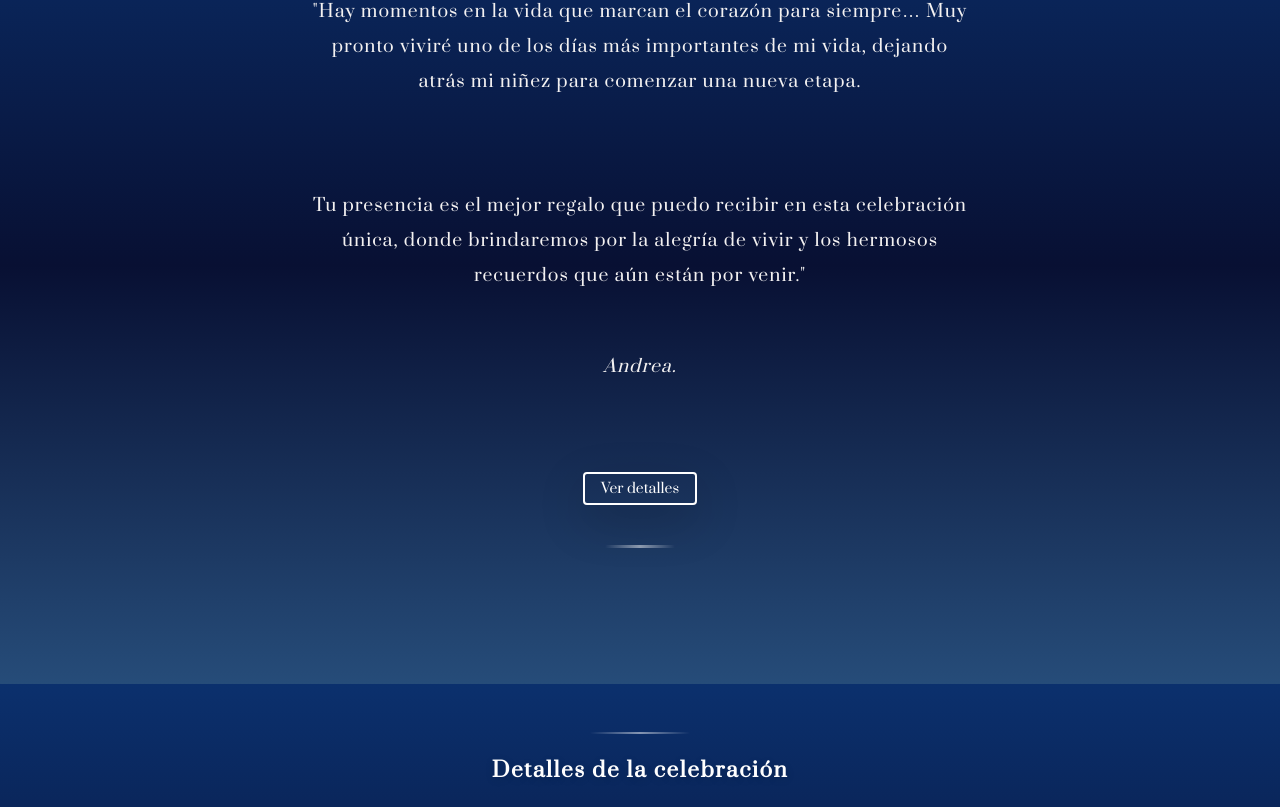
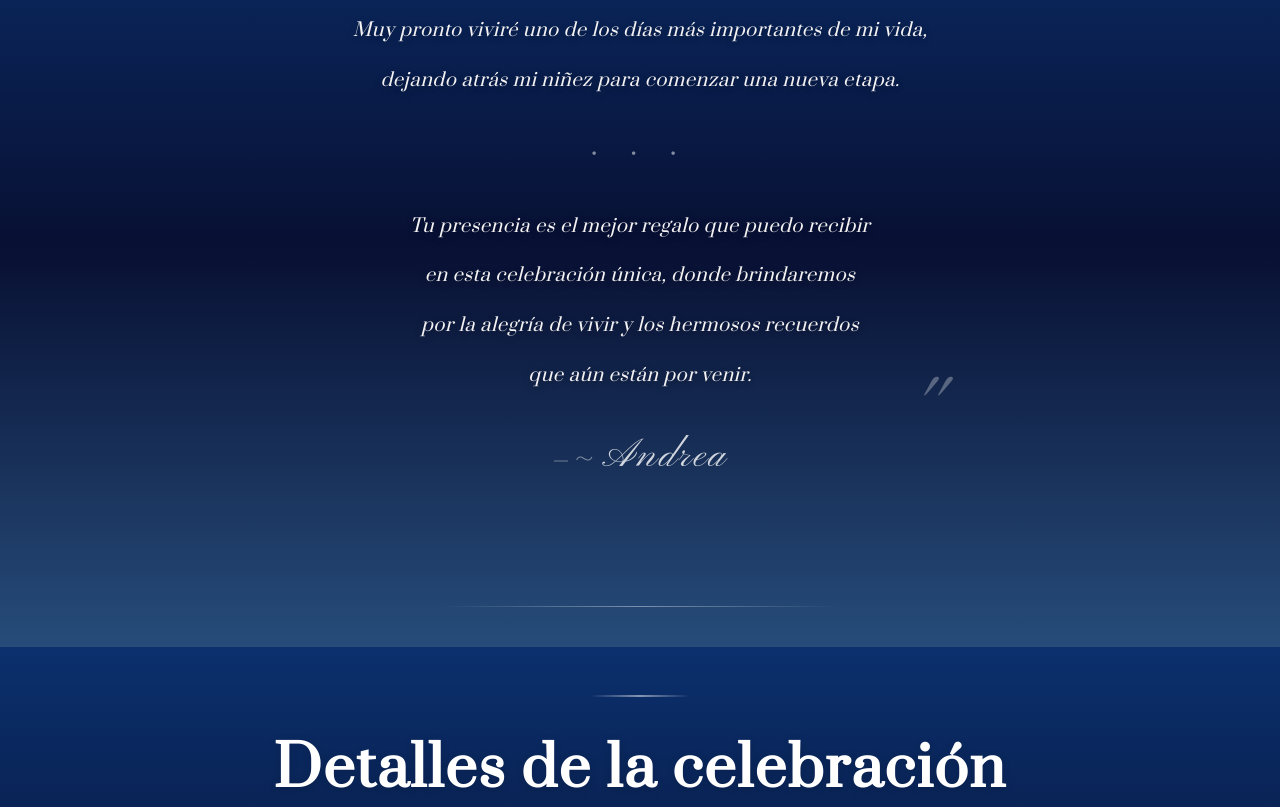
Before and after one commit to AlejandroBermudez90s/Andrea-15, a React (Vite) app: page /#atrapado in a window 1280 px wide. Shown: the part 953-1760 px from the top of the page. Built offline with nearby package versions, Linux system fonts and the light colour scheme; a web font is replaced by a local one.

Commit message:
texto de introducción mejoradísimo

```diff
--- a/src/componentes/TextoIntroduccion/TextoIntroduccion.css
+++ b/src/componentes/TextoIntroduccion/TextoIntroduccion.css
@@ -1,3 +1,7 @@
+/* ============================================
+   TIPOGRAFÍAS COMPARTIDAS
+   ============================================ */
+
 .fuente {
     font-family: "Prata", serif !important;
     color: #e0e0e0;
@@ -9,20 +13,17 @@
 
 .fuenteParrafo {
     font-family: "Prata", serif !important;
-    font-size: 1rem !important;
+    font-size: 1.1rem !important;
     color: #f3f1f1 !important;
     text-align: center;
-    line-height: 2 !important;
-    letter-spacing: 1px !important;
+    line-height: 1.9 !important;
+    letter-spacing: 0.5px !important;
     text-transform: none;
-}
-
-.lead.fuenteParrafo {
-    font-size: 1rem !important;
+    font-weight: 300;
 }
 
 /* ============================================
-   SECCIÓN TEXTO INTRODUCCIÓN - FLEXBOX LIMPIO
+   SECCIÓN TEXTO INTRODUCCIÓN - ELEGANTE
    ============================================ */
 
 .texto-introduccion-section {
@@ -36,67 +37,161 @@
     justify-content: center;
     align-items: center;
     position: relative;
-    padding: 5vh 0;
-}
-
-.texto-introduccion-section .container-fluid {
-    width: 100%;
-    max-width: 100%;
+    padding: 8vh 0;
+    height: 100svh;
 }
 
 .texto-introduccion-section .section-header {
     display: flex;
     flex-direction: column;
-    justify-content: center;
     align-items: center;
-    gap: 1.5rem;
+    gap: 2.5rem;
 }
 
-/* Header */
-.texto-introduccion-section .section-header h2 {
-    color: #ffffff;
-    text-shadow: 0 2px 8px rgba(0, 0, 0, 0.15);
-    margin: 0;
+/* ============================================
+   ORNAMENTOS DECORATIVOS
+   ============================================ */
+
+.ornamento-superior,
+.ornamento-inferior {
+    display: flex;
+    align-items: center;
+    justify-content: center;
+    gap: 1.5rem;
+    width: 100%;
+    max-width: 400px;
 }
 
-.texto-introduccion-section .section-header p {
-    color: rgba(255, 255, 255, 0.85);
-    margin: 0;
+.linea-decorativa {
+    flex: 1;
+    height: 1px;
+    background: linear-gradient(90deg,
+        transparent,
+        rgba(255, 255, 255, 0.4),
+        transparent);
 }
 
-/* Líneas decorativas */
-.texto-introduccion-section .decorative-line {
-    width: 70px;
-    height: 3px;
-    background: linear-gradient(90deg, transparent, #ffffff, transparent);
-    margin: 0;
-    border-radius: 2px;
+.corazon-icono {
+    color: rgba(255, 255, 255, 0.815);
+    font-size: 0.9rem;
 }
 
-/* Firma */
-.texto-introduccion-section .firma {
-    font-style: italic;
-    margin-top: 1rem !important;
+@keyframes latido {
+    0%, 100% {
+        transform: scale(1);
+    }
+    50% {
+        transform: scale(1.1);
+    }
 }
 
-/* Botón */
-.texto-introduccion-section .boton {
-    margin-top: 2rem !important;
+/* ============================================
+   CONTENEDOR POÉTICO
+   ============================================ */
+
+.poema-container {
+    border: none;
+    margin: 0;
+    padding: 3rem 2rem;
+    position: relative;
 }
 
-.texto-introduccion-section .btn-outline-light {
-    transition: all 0.4s ease;
-    border-width: 2px;
-    color: white !important;
-    border-color: white !important;
+.poema-container::before,
+.poema-container::after {
+    content: '"';
+    font-family: "Pinyon Script", cursive;
+    font-size: 2rem;
+    color: rgba(255, 255, 255, 0.3);
+    position: absolute;
+    line-height: 1;
 }
 
-.texto-introduccion-section .btn-outline-light:hover {
-    background-color: rgba(255, 255, 255, 0.2) !important;
+.poema-container::before {
+    top: 0.5em;
+    left: 0;
+}
+
+.poema-container::after {
+    bottom: 6.5rem;
+    right: 0.8em;
+    content: '"';
+}
+
+/* ============================================
+   VERSOS - ESTILO POÉTICO
+   ============================================ */
+
+.verso {
+    margin: 0.8rem 0;
+    font-style: italic;
+    color: rgba(255, 255, 255, 0.95);
+    text-shadow: 0 2px 8px rgba(0, 0, 0, 0.3);
+}
+
+.separador-verso {
+    margin: 2rem 0;
+    color: rgba(255, 255, 255, 0.5);
+    font-size: 1.2rem;
+    letter-spacing: 0.8rem;
+}
+
+/* ============================================
+   FIRMA ELEGANTE
+   ============================================ */
+
+.firma-elegante {
+    margin-top: 2rem !important;
+    color: rgba(255, 255, 255, 0.8) !important;
+    border: none;
+}
+
+.firma-elegante cite {
+    font-family: "Pinyon Script", cursive !important;
+    font-size: 2rem;
+    font-style: normal;
+    letter-spacing: 2px;
+    position: relative;
+}
+
+.firma-elegante cite::before {
+    content: '~';
+    margin-right: 0.5rem;
+    opacity: 0.6;
+}
+
+/* ============================================
+   BOTÓN ELEGANTE
+   ============================================ */
+
+.boton-container {
+    margin-top: 1rem;
+}
+
+.btn-elegante {
+    border: 1.5px solid rgba(255, 255, 255, 0.5);
     color: white !important;
-    transform: translateY(-3px);
-    box-shadow: 0 10px 20px rgba(255, 255, 255, 0.2) !important;
-    border-color: white !important;
+    background: rgba(255, 255, 255, 0.05);
+    border-radius: 50px;
+    font-size: 0.95rem;
+    letter-spacing: 1px;
+    transition: all 0.4s ease;
+    backdrop-filter: blur(10px);
+}
+
+.btn-elegante:hover {
+    background: rgba(255, 255, 255, 0.15) !important;
+    border-color: rgba(255, 255, 255, 0.8) !important;
+    color: white !important;
+    transform: translateY(-2px);
+    box-shadow: 0 8px 20px rgba(255, 255, 255, 0.15) !important;
+}
+
+.btn-elegante i {
+    transition: transform 0.3s ease;
+}
+
+.btn-elegante:hover i {
+    transform: translateY(3px);
 }
 
 /* ============================================
@@ -105,8 +200,8 @@
 
 .animar {
     opacity: 0;
-    transform: translateY(40px);
-    transition: all 1s ease;
+    transform: translateY(30px);
+    transition: all 1.2s cubic-bezier(0.4, 0, 0.2, 1);
 }
 
 .animar.visible {
@@ -114,203 +209,142 @@
     transform: translateY(0);
 }
 
-.delay-1 { transition-delay: 0.3s; }
-.delay-2 { transition-delay: 0.6s; }
-.delay-3 { transition-delay: 0.9s; }
+.delay-1 { transition-delay: 0.2s; }
+.delay-2 { transition-delay: 0.4s; }
+.delay-3 { transition-delay: 0.6s; }
+.delay-4 { transition-delay: 0.8s; }
+.delay-5 { transition-delay: 1s; }
+.delay-6 { transition-delay: 1.2s; }
+.delay-7 { transition-delay: 1.4s; }
+.delay-8 { transition-delay: 1.6s; }
 
 /* ============================================
    RESPONSIVE
    ============================================ */
 
-/* Móviles muy pequeños (iPhone SE, etc) */
+/* Móviles muy pequeños */
 @media (max-width: 380px) {
     .texto-introduccion-section {
-        padding: 3vh 0;
+        padding: 5vh 0;
     }
 
-    .texto-introduccion-section .section-header {
+    .poema-container {
+        padding: 2rem 1rem;
+    }
+
+    .poema-container::before,
+    .poema-container::after {
+        font-size: 3rem;
+    }
+
+    .verso {
+        font-size: 0.85rem !important;
+        line-height: 1.6 !important;
+        margin: 0.6rem 0;
+    }
+
+    .separador-verso {
+        font-size: 1rem;
+        letter-spacing: 0.5rem;
+        margin: 1.5rem 0;
+    }
+
+    .firma-elegante cite {
+        font-size: 1.5rem;
+    }
+
+    .ornamento-superior,
+    .ornamento-inferior {
+        max-width: 250px;
         gap: 1rem;
     }
 
-    .texto-introduccion-section .section-header h2 {
-        font-size: 1.5rem !important;
+    .corazon-icono {
+        font-size: 0.7rem;
     }
 
-    .fuente {
-        font-size: 0.9em !important;
-    }
-
-    .fuenteParrafo,
-    .lead.fuenteParrafo {
-        font-size: 0.85rem !important;
-        line-height: 1.6 !important;
-        padding: 0 1rem !important;
-        letter-spacing: 0.3px !important;
-    }
-
-    .texto-introduccion-section .firma {
-        margin-top: 0.5rem !important;
-    }
-
-    .texto-introduccion-section .boton {
-        margin-top: 1.5rem !important;
-    }
-
-    .texto-introduccion-section .decorative-line {
-        width: 40px;
-        height: 2px;
+    .btn-elegante {
+        font-size: 0.85rem;
+        padding: 0.5rem 1.5rem;
     }
 }
 
 /* Móviles pequeños */
 @media (min-width: 381px) and (max-width: 576px) {
     .texto-introduccion-section {
-        padding: 4vh 0;
+        padding: 6vh 0;
     }
 
-    .texto-introduccion-section .section-header {
-        gap: 1.25rem;
+    .poema-container {
+        padding: 2.5rem 1.5rem;
     }
 
-    .texto-introduccion-section .section-header h2 {
-        font-size: 1.75rem !important;
+    .verso {
+        font-size: 1em !important;
+        line-height: 1.7 !important;
     }
 
-    .fuente {
-        font-size: 1em !important;
+    .separador-verso {
+        margin: 1.8rem 0;
     }
 
-    .fuenteParrafo,
-    .lead.fuenteParrafo {
-        font-size: 0.9rem !important;
-        padding: 0 1.5rem !important;
-        line-height: 1.7 !important;
-        letter-spacing: 0.5px !important;
+    .firma-elegante cite {
+        font-size: 1.5rem;
     }
 
-    .texto-introduccion-section .firma {
-        margin-top: 0.75rem !important;
-    }
-
-    .texto-introduccion-section .boton {
-        margin-top: 1.75rem !important;
-    }
-
-    .texto-introduccion-section .decorative-line {
-        width: 50px;
-        height: 2px;
+    .btn-elegante {
+        font-size: 0.9rem;
     }
 }
 
-/* Móviles normales (incluye Redmi Note 12 Pro 5G) */
+/* Móviles normales */
 @media (min-width: 577px) and (max-width: 768px) {
-    .texto-introduccion-section {
-        padding: 5vh 0;
-    }
-
-    .texto-introduccion-section .section-header {
-        gap: 1.5rem;
-    }
-
-    .texto-introduccion-section .section-header h2 {
-        font-size: 2rem !important;
-    }
-
-    .fuente {
-        font-size: 1.1em !important;
-    }
-
-    .fuenteParrafo,
-    .lead.fuenteParrafo {
-        font-size: 0.95rem !important;
-        padding: 0 2rem !important;
+    .verso {
+        font-size: 1rem !important;
         line-height: 1.8 !important;
     }
 
-    .texto-introduccion-section .firma {
-        margin-top: 1rem !important;
-    }
-
-    .texto-introduccion-section .boton {
-        margin-top: 2rem !important;
-    }
-
-    .texto-introduccion-section .decorative-line {
-        width: 60px;
-        height: 2px;
+    .firma-elegante cite {
+        font-size: 1.5rem;
     }
 }
 
-/* Tablets (769px - 1024px) */
+/* Tablets */
 @media (min-width: 769px) and (max-width: 1024px) {
-    .texto-introduccion-section .section-header {
-        gap: 2rem;
+    .verso {
+        font-size: 1.05rem !important;
     }
 
-    .texto-introduccion-section .section-header h2 {
-        font-size: 2.5rem !important;
+    .poema-container {
+        padding: 3.5rem 3rem;
     }
 
-    .fuente {
-        font-size: 1.2em !important;
-    }
-
-    .fuenteParrafo,
-    .lead.fuenteParrafo {
-        font-size: 1rem !important;
-        padding: 0 3rem !important;
-        line-height: 1.9 !important;
-        max-width: 90%;
-    }
-
-    .texto-introduccion-section .decorative-line {
-        width: 70px;
-        height: 3px;
+    .firma-elegante cite {
+        font-size: 2.2rem;
     }
 }
 
-/* Laptops pequeñas */
-@media (min-width: 1025px) and (max-width: 1440px) {
-    .texto-introduccion-section .section-header {
-        gap: 2.5rem;
+/* Laptops y Desktop */
+@media (min-width: 1025px) {
+    .verso {
+        font-size: 1.15rem !important;
+        line-height: 2 !important;
     }
 
-    .texto-introduccion-section .section-header h2 {
-        font-size: 3rem !important;
+    .poema-container {
+        padding: 4rem 4rem;
     }
 
-    .fuente {
-        font-size: 1.3em !important;
+    .poema-container::before,
+    .poema-container::after {
+        font-size: 5rem;
     }
 
-    .fuenteParrafo,
-    .lead.fuenteParrafo {
-        font-size: 1.1rem !important;
-        padding: 0 4rem !important;
-        line-height: 2 !important;
-        max-width: 85%;
+    .firma-elegante cite {
+        font-size: 2.5rem;
+    }
+
+    .separador-verso {
+        margin: 2.5rem 0;
     }
 }
-
-/* Desktop grande */
-@media (min-width: 1441px) {
-    .texto-introduccion-section .section-header {
-        gap: 3rem;
-    }
-
-    .texto-introduccion-section .section-header h2 {
-        font-size: 3.5rem !important;
-    }
-
-    .fuente {
-        font-size: 1.4em !important;
-    }
-
-    .fuenteParrafo,
-    .lead.fuenteParrafo {
-        font-size: 1.2rem !important;
-        padding: 0 5rem !important;
-        line-height: 2 !important;
-        max-width: 80%;
-    }
-}
--- a/src/componentes/TextoIntroduccion/TextoIntroduccion.jsx
+++ b/src/componentes/TextoIntroduccion/TextoIntroduccion.jsx
@@ -25,28 +25,66 @@ const TextoIntroduccion = () => {
     <div className="texto-introduccion-section">
       <div className="container-fluid py-5">
         <div className="row justify-content-center">
-          <div className="col-12 col-md-10 col-lg-9">
-            <div className="text-center mb-5 section-header">
-              <div className="decorative-line mb-3"></div>
-              <p className="lead text-white-80 mb-5 fuenteParrafo animar delay-1">
-                "Hay momentos en la vida que marcan el corazón para siempre…
-                Muy pronto viviré uno de los días más importantes de mi vida,
-                dejando atrás mi niñez para comenzar una nueva etapa.
-              </p>
-              <p className="lead text-white-80 fuenteParrafo animar delay-2">
-                Tu presencia es el mejor regalo que puedo recibir en esta
-                celebración única, donde brindaremos por la alegría de vivir
-                y los hermosos recuerdos que aún están por venir."
-              </p>
-              <p className="lead text-white-60 mb-3 fuenteParrafo firma animar delay-3">
-                Andrea.
-              </p>
-              <div className='boton animar'>
-                <a href="#detalles" className="btn btn-outline-light btn-sm px-3 shadow-lg">
-                  Ver detalles
+          <div className="col-12 col-md-8 col-lg-7">
+            {/* Contenedor de poema elegante */}
+            <div className="text-center section-header">
+
+              {/* Ornamento superior */}
+              <div className="ornamento-superior animar">
+                <div className="linea-decorativa"></div>
+                <i className="bi bi-heart-fill corazon-icono"></i>
+                <div className="linea-decorativa"></div>
+              </div>
+
+              {/* Texto poético con espaciado elegante */}
+              <blockquote className="poema-container">
+                <p className="verso fuenteParrafo animar delay-1">
+                  Hay momentos en la vida que marcan el corazón para siempre…
+                </p>
+
+                <p className="verso fuenteParrafo animar delay-2">
+                  Muy pronto viviré uno de los días más importantes de mi vida,
+                </p>
+
+                <p className="verso fuenteParrafo animar delay-2">
+                  dejando atrás mi niñez para comenzar una nueva etapa.
+                </p>
+
+                <div className="separador-verso animar delay-3">• • •</div>
+
+                <p className="verso fuenteParrafo animar delay-4">
+                  Tu presencia es el mejor regalo que puedo recibir
+                </p>
+
+                <p className="verso fuenteParrafo animar delay-4">
+                  en esta celebración única, donde brindaremos
+                </p>
+
+                <p className="verso fuenteParrafo animar delay-5">
+                  por la alegría de vivir y los hermosos recuerdos
+                </p>
+
+                <p className="verso fuenteParrafo animar delay-5">
+                  que aún están por venir.
+                </p>
+
+                {/* Firma elegante */}
+                <footer className="blockquote-footer firma-elegante animar delay-6">
+                  <cite className='cita' title="Andrea">Andrea</cite>
+                </footer>
+              </blockquote>
+
+              {/* Ornamento inferior con botón */}
+              <div className="ornamento-inferior animar delay-7">
+                <div className="linea-decorativa"></div>
+              </div>
+
+              <div className='boton-container animar delay-8'>
+                <a href="#detalles" className="btn btn-outline-light btn-elegante px-4 py-2">
+                  <span>Ver detalles de la celebración</span>
                 </a>
               </div>
-              <div className="decorative-line"></div>
+
             </div>
           </div>
         </div>
```
